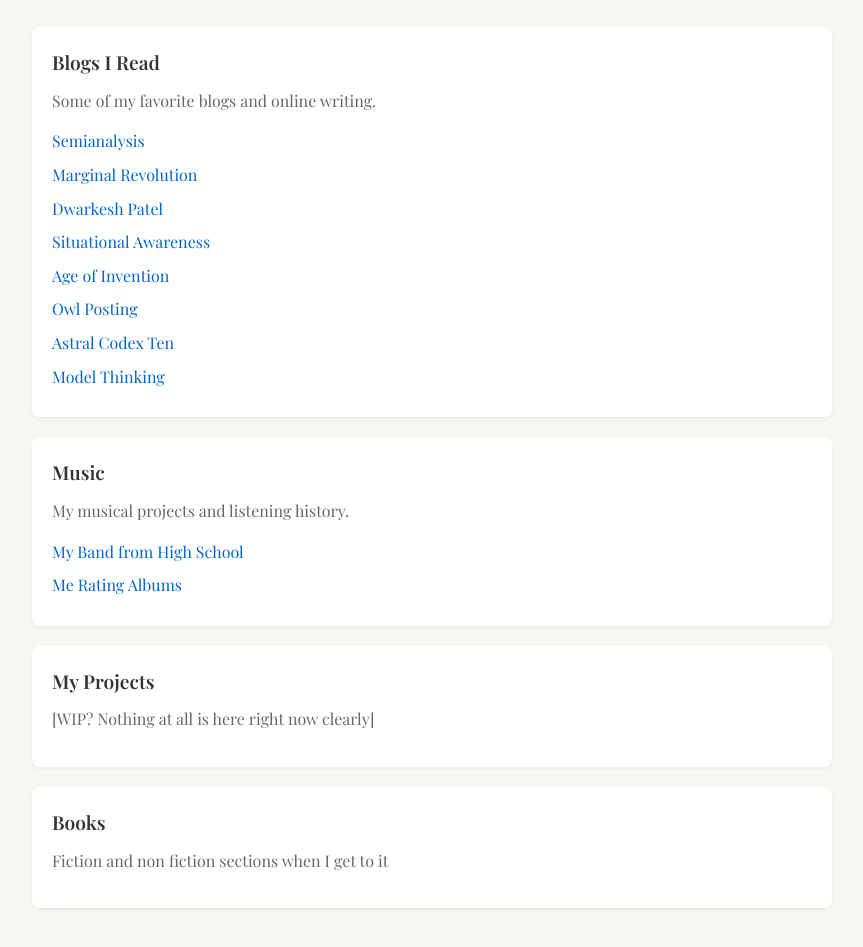
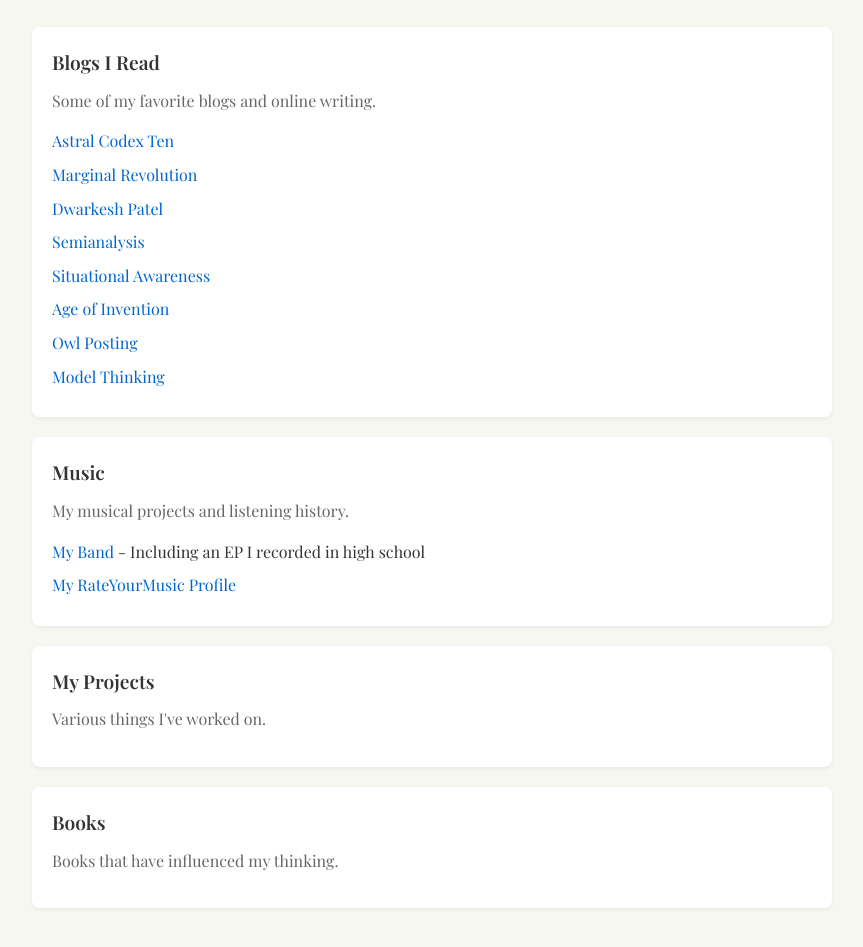
Before and after one commit to jack-GW/personal-site, a plain HTML site: page links/index.html in a window 1280 px wide. Shown: the part 181-1128 px from the top of the page, without its empty margins (208-1071 px from the left). Drawn offline with nearby package versions, Linux system fonts and the light colour scheme.

Commit message:
Update index.html

```diff
--- a/links/index.html
+++ b/links/index.html
@@ -85,8 +85,8 @@
 </head>
 <body>
     <nav class="nav">
-        <a href="index.html">Home</a>
-        <a href="links.html" class="active">Links</a>
+        <a href="/">Home</a>
+        <a href="/links" class="active">Links</a>
     </nav>
 
     <h1>Links</h1>
@@ -95,13 +95,13 @@
         <h3>Blogs I Read</h3>
         <p>Some of my favorite blogs and online writing.</p>
         <ul class="link-list">
-            <li><a href="https://www.semianalysis.com/">Semianalysis</a></li>
+            <li><a href="https://astralcodexten.substack.com/">Astral Codex Ten</a></li>
             <li><a href="https://marginalrevolution.com/">Marginal Revolution</a></li>
             <li><a href="https://www.dwarkeshpatel.com">Dwarkesh Patel</a></li>
+            <li><a href="https://www.semianalysis.com/">Semianalysis</a></li>
             <li><a href="https://situational-awareness.ai/">Situational Awareness</a></li>
             <li><a href="https://www.ageofinvention.xyz/">Age of Invention</a></li>
             <li><a href="https://www.owlposting.com/">Owl Posting</a></li>
-            <li><a href="https://astralcodexten.substack.com/">Astral Codex Ten</a></li>
             <li><a href="https://model-thinking.com/">Model Thinking</a></li>
         </ul>
     </div>
@@ -110,19 +110,19 @@
         <h3>Music</h3>
         <p>My musical projects and listening history.</p>
         <ul class="link-list">
-            <li><a href="https://open.spotify.com/artist/53wzLvSq8PmyEjEAocacS4">My Band from High School</li>
-            <li><a href="https://rateyourmusic.com/~Amatuerish">Me Rating Albums</a></li>
+            <li><a href="https://open.spotify.com/artist/53wzLvSq8PmyEjEAocacS4">My Band</a> - Including an EP I recorded in high school</li>
+            <li><a href="https://rateyourmusic.com/~Amatuerish">My RateYourMusic Profile</a></li>
         </ul>
     </div>
 
     <div class="link-card">
         <h3>My Projects</h3>
-        <p>[WIP? Nothing at all is here right now clearly]</p>
+        <p>Various things I've worked on.</p>
     </div>
 
     <div class="link-card">
         <h3>Books</h3>
-        <p>Fiction and non fiction sections when I get to it</p>
+        <p>Books that have influenced my thinking.</p>
     </div>
 </body>
 </html>
```
